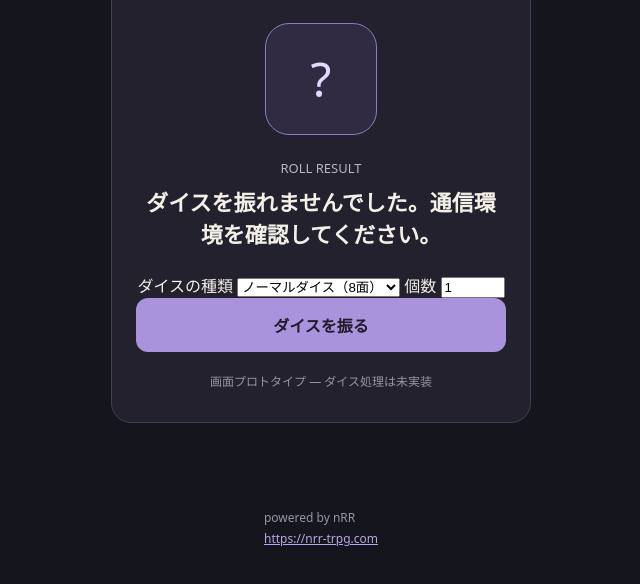
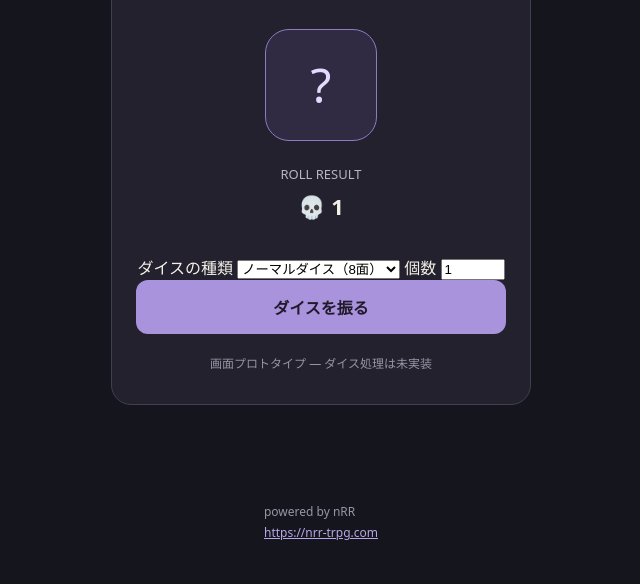
Before and after one commit to hahenn00/dice-tool, a plain HTML site: page index.html in a window 1280 px wide. Both pictures are taken after a click on the button "ダイスを振る". Shown: the part 194-778 px from the top of the page, without its empty margins (319-959 px from the left). Drawn offline with Linux system fonts and the light colour scheme; no server answers.

Commit message:
Update index.html

```diff
--- a/index.html
+++ b/index.html
@@ -141,8 +141,9 @@
   ダイスを振る
 </button>
 
+
 <script>
-async function rollDice() {
+function rollDice() {
   const diceType = document.querySelector('#dice-type').value;
   const diceCount = Number(document.querySelector('#dice-count').value);
   const result = document.querySelector('.result');
@@ -152,28 +153,57 @@ async function rollDice() {
     return;
   }
 
-  result.textContent = 'ダイスを振っています…';
+  const diceRules = {
+    NR6: [
+      [1, '💀'],
+      [4, '❌'],
+      [6, '⭕']
+    ],
+    NR8: [
+      [1, '💀'],
+      [4, '❌'],
+      [7, '⭕'],
+      [8, '✨']
+    ],
+    NR10: [
+      [1, '💀'],
+      [3, '❌'],
+      [8, '⭕'],
+      [10, '✨']
+    ],
+    NR12: [
+      [2, '💀'],
+      [4, '❌'],
+      [6, '⭕'],
+      [10, '✨'],
+      [12, '🌈']
+    ]
+  };
 
-  try {
-    const command = `${diceCount === 1 ? '' : diceCount}${diceType}`;
-    const url = `https://bcdice.onlinesession.app/v2/game_system/NRR/roll?command=${encodeURIComponent(command)}`;
-    const response = await fetch(url);
+  const rules = diceRules[diceType];
 
-    if (!response.ok) {
-      throw new Error('APIへの接続に失敗しました');
-    }
+  if (!rules) {
+    result.textContent = 'ダイスの種類が正しくありません。';
+    return;
+  }
 
-    const data = await response.json();
-    const matches = [...data.text.matchAll(/(⭕|❌|✨|💀|🌈)\s*\d*/g)];
-result.textContent = matches.length
-  ? matches.map(match => match[1]).join(' ')
-  : '結果を取得できませんでした';
-  } catch (error) {
-    result.textContent = 'ダイスを振れませんでした。通信環境を確認してください。';
-    console.error(error);
+  const outcomes = [];
+
+  for (let i = 0; i < diceCount; i++) {
+    const roll = Math.floor(Math.random() * Number(diceType.slice(2))) + 1;
+    const outcome = rules.find(([max]) => roll <= max)[1];
+    outcomes.push(outcome);
   }
+
+  const symbols = ['💀', '❌', '⭕', '✨', '🌈'];
+  const summary = symbols
+    .filter(symbol => outcomes.includes(symbol))
+    .map(symbol => `${symbol} ${outcomes.filter(x => x === symbol).length}`);
+
+  result.textContent = summary.join('、');
 }
 </script>
+
 
 
     <p class="note">画面プロトタイプ — ダイス処理は未実装</p>
```
